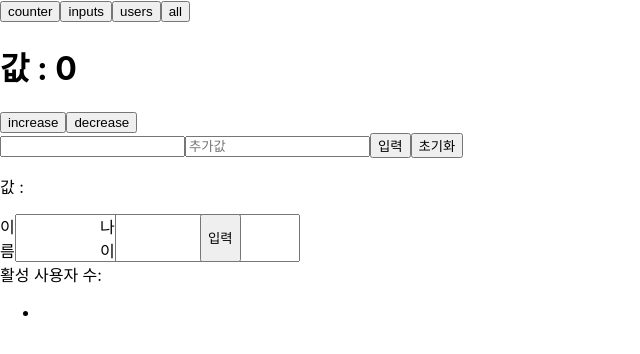
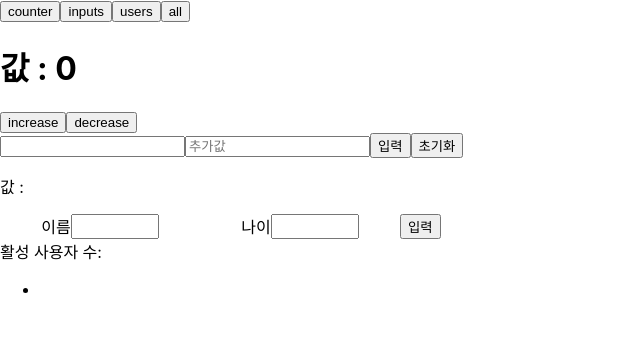
Before and after one commit to jjm2317/react_prac, a React (Create React App) app: page / in a window 1280 px wide. Shown: the top 354 px of the page, without its empty margins (0-640 px from the left). Built offline with nearby package versions, Linux system fonts and the light colour scheme.

Commit message:
feat: (UserList) Apply useReducer to change input

```diff
--- a/src/components/userList/UserContainerByReducer.js
+++ b/src/components/userList/UserContainerByReducer.js
@@ -15,31 +15,46 @@ const initialState = {
   users: [
     {
       id: 1,
-      nickname: 'wlaks',
-      email: 'aaaa@mail.com',
+      username: 'wlaks',
+      age: 20,
       active: true
     },
     {
       id: 2,
-      nickname: 'wlaks2',
-      email: 'aaaa@mail.com2',
+      username: 'wlaks2',
+      age: 55,
       active: false
     }
   ],
   inputs: {
-    nickname: '',
-    email: ''
+    username: '',
+    age: ''
   }
 };
 function reducer(state, action) {
-  // switch (action.type) {
-  // }
+  switch (action.type) {
+    case 'CHANGE_INPUT':
+      return {
+        ...state,
+        inputs: {
+          ...state.inputs,
+          [action.name]: action.value
+        }
+      };
+  }
   return state;
 }
 const UserContainerByReducer = () => {
   const [state, dispatch] = useReducer(reducer, initialState);
-
-  const onChange = () => {};
+  const onChange = e => {
+    const { name, value } = e.target;
+    dispatch({
+      type: 'CHANGE_INPUT',
+      ...state.inputs,
+      name,
+      value
+    });
+  };
 
   const onCreate = () => {};
 
@@ -48,7 +63,7 @@ const UserContainerByReducer = () => {
   const onToggle = () => {};
   return (
     <section>
-      <UserForm />
+      <UserForm onChange={onChange} />
       <div>활성 사용자 수: {}</div>
       <UserList />
     </section>
--- a/src/components/userList/UserForm.js
+++ b/src/components/userList/UserForm.js
@@ -1,26 +1,33 @@
-import React from "react";
+import React from 'react';
 
-const UserForm = () => {
+const UserForm = ({ onChange }) => {
   const formStyle = {
-    display: "flex",
-    flex: "row wrap",
+    display: 'flex',
+    flex: 'row wrap'
   };
 
   const inputDivStyle = {
-    display: "flex",
-    flex: "row wrap",
-    width: "100px",
+    display: 'flex',
+    flex: 'row wrap',
+    justifyContent: 'center',
+    width: '200px'
+  };
+
+  const inputStyle = {
+    width: '80px'
   };
   return (
     <form style={formStyle}>
       <div style={inputDivStyle}>
         <label for="username">이름</label>
-        <input id="username" />
+        <input style={inputStyle} id="username" name="username" onChange={onChange} />
       </div>
+
       <div style={inputDivStyle}>
         <label for="age">나이</label>
-        <input id="age" />
+        <input style={inputStyle} id="age" name="age" onChange={onChange} />
       </div>
+
       <button>입력</button>
     </form>
   );
```
